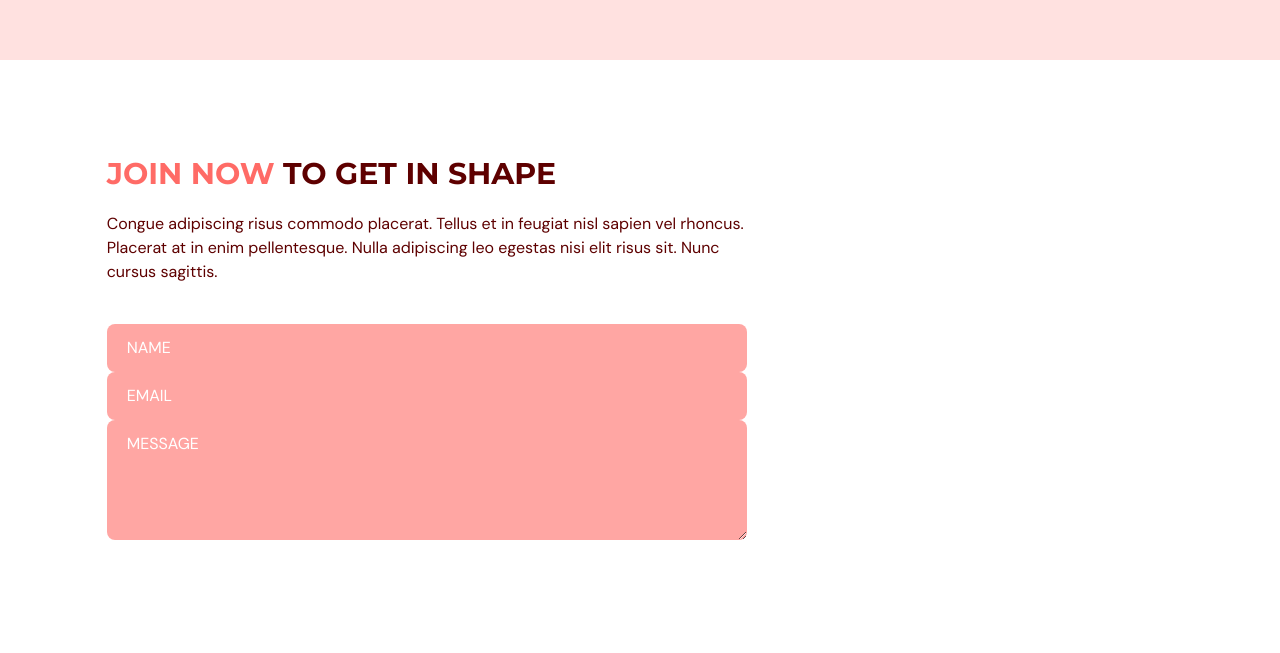
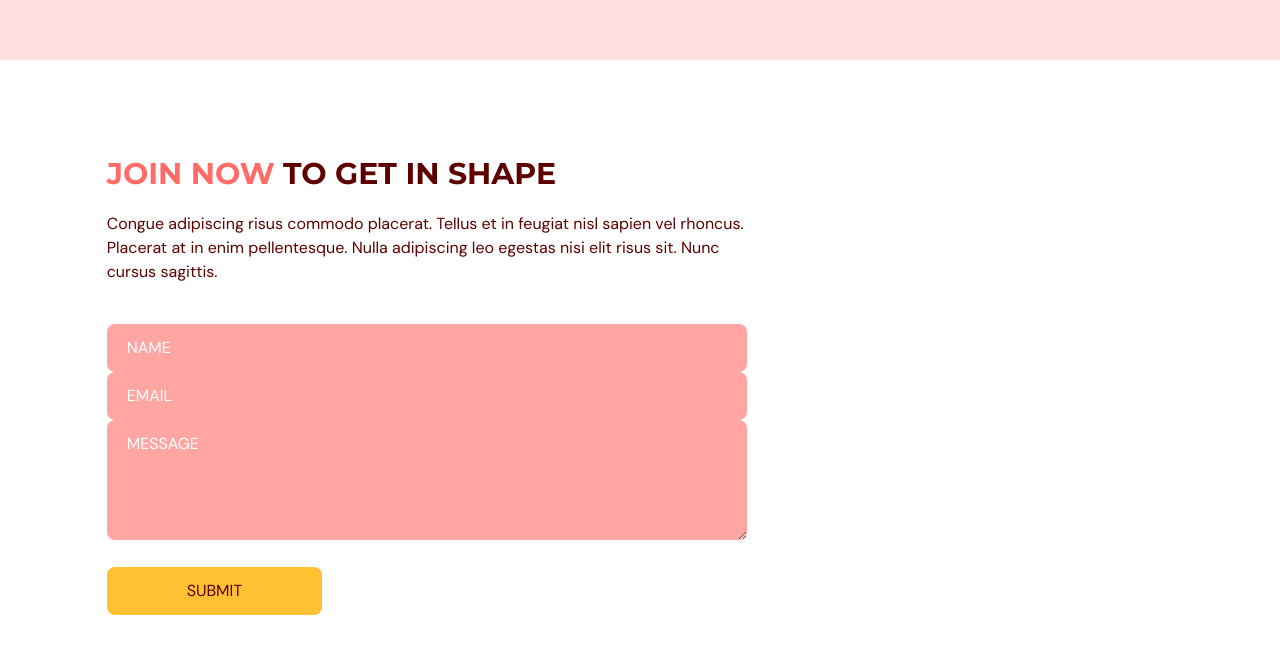
Before and after one commit to edwrdddk/ts-react-gym-app, a React (Vite) app: page / in a window 1280 px wide. Shown: the part 2950-3603 px from the top of the page. Built offline with nearby package versions, Linux system fonts and the light colour scheme.

Commit message:
ContactUs Page in progress 1.4 submit button

```diff
--- a/src/scenes/contactUs/index.tsx
+++ b/src/scenes/contactUs/index.tsx
@@ -122,6 +122,13 @@ const ContactUs = ({ setSelectedPage }: Props) => {
                     "Max length is 2000 char."}
                 </p>
               )}
+
+              <button
+                type="submit"
+                className="mt-5 rounded-lg bg-secondary-500 px-20 py-3 transition duration-500 hover:text-white"
+              >
+                SUBMIT
+              </button>
             </form>
           </motion.div>
         </div>
```
